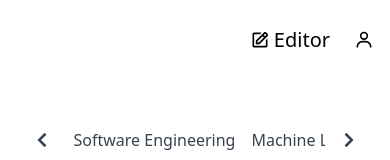
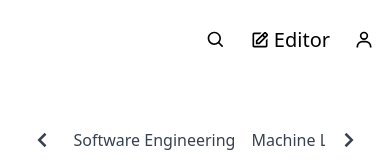
Before and after one commit to Niharika0104/WordWave, a Next.js app: page /home in a window 390 px wide. Shown: the top 160 px of the page. Built offline with nearby package versions, Linux system fonts and the light colour scheme; no server answers; the database is empty.

Commit message:
added responsiveness to navbar

```diff
--- a/Components/HomePageComponents/Navbar.tsx
+++ b/Components/HomePageComponents/Navbar.tsx
@@ -18,6 +18,7 @@ export default function Navbar() {
         </div>
       </div>
       <div className="flex gap-6 items-center text-xl">
+        <div className="block sm:hidden">   <BiSearch fontSize={20} /></div>
         <span className="flex items-center gap-1 cursor-pointer" onClick={()=>{router.push("/edit")}}>
           <BiEdit />
           <span>Editor</span>
```
